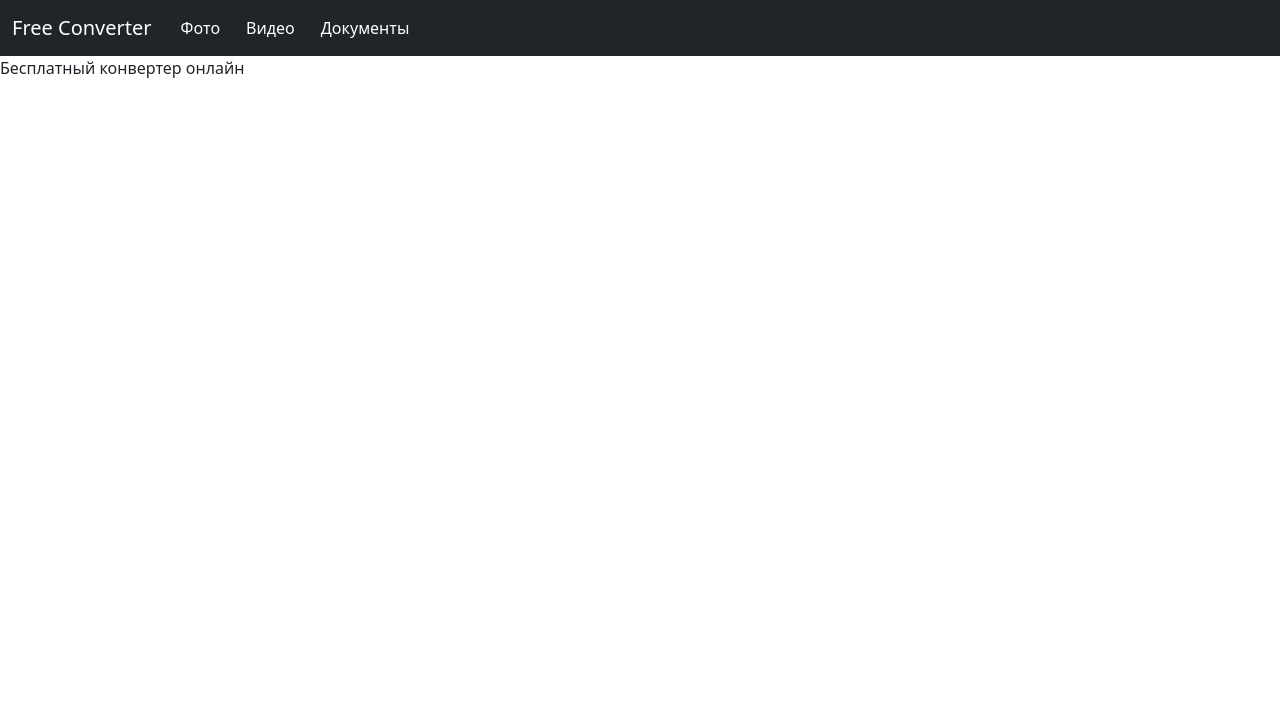
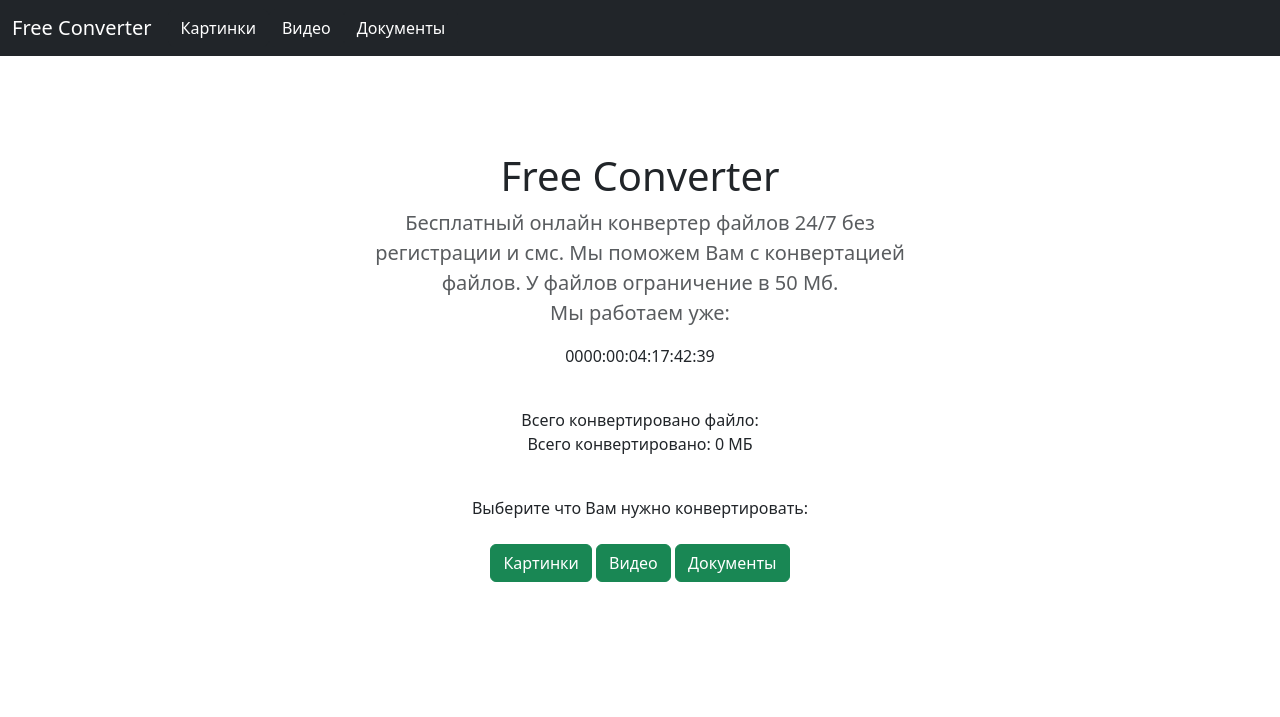
Before and after one commit to GarikSukiasyan/converter_flask, a Flask app: page / in a window 1280 px wide. Shown: the top 717 px of the page. Run offline with Flask 3, Linux system fonts and the light colour scheme; some libraries are stand-ins or nearby versions.

Commit message:
Добавил отдельный views_output.py, офрмил home.html, output.html. Остается доделать редирект с уникальным id и функцию конверта + очереди

```diff
--- a/app/__init__.py
+++ b/app/__init__.py
@@ -9,3 +9,4 @@ from .views import views_other
 from .views import views_documents
 from .views import views_videos
 from .views import views_images
+from .views import views_output
--- a/app/templates/_nawbar.html
+++ b/app/templates/_nawbar.html
@@ -29,7 +29,7 @@
 
                      <li class="nav-item dropdown">
                         <div>
-                            <a class="btn btn-dark" href="/images">Фото</a>
+                            <a class="btn btn-dark" href="/images">Картинки</a>
                         </div>
                      </li>
 
@@ -44,7 +44,6 @@
                             <a class="btn btn-dark"  href="/documents">Документы</a>
                         </div>
                      </li>
-
                  </ul>
              </div>
          </nav>
--- a/app/templates/home.html
+++ b/app/templates/home.html
@@ -3,5 +3,63 @@
 {% block title %}Free Connvertor{% endblock %}
 
 {% block body %}
-Бесплатный конвертер онлайн
+    <section class="py-5 text-center container">
+        <div class="row py-lg-5">
+            <div class="col-lg-6 col-md-8 mx-auto">
+                <h1 class="fw-light">Free Converter</h1>
+                <p class="lead text-body-secondary">
+                    Бесплатный онлайн конвертер файлов 24/7 без регистрации и смс.
+                Мы поможем Вам с конвертацией файлов. У файлов ограничение в 50 Мб.
+                <br>Мы работаем уже: <p id="result"></p>
+                <br>Всего конвертировано файло:
+                <br>Всего конвертировано: 0 МБ
+                </p>
+                <br> Выберите что Вам нужно конвертировать:
+                <br>
+                <p class="p-3">
+                    <a href="/images" class="btn btn-success my-2">Картинки</a>
+                    <a href="/videos" class="btn btn-success my-2">Видео</a>
+                    <a href="/documents" class="btn btn-success my-2">Документы</a>
+                </p>
+            </div>
+        </div>
+  </section>
+
+  <script>
+  window.onload = function() {
+    var targetDate = new Date("2022/01/01"); // Укажите желаемую дату здесь
+
+    function updateTimer() {
+        // Указываем дату, от которой нужно считать время
+        var specifiedDate = new Date('2023-08-21T00:00:00');
+
+        // Получаем текущую дату и время
+        var currentDate = new Date();
+
+        // Разница между указанной датой и текущей датой в миллисекундах
+        var timeDiff = currentDate - specifiedDate;
+
+        // Количество миллисекунд в одной минуте, часе, дне и месяце
+        var millisecondInMinute = 1000 * 60;
+        var millisecondInHour = millisecondInMinute * 60;
+        var millisecondInDay = millisecondInHour * 24;
+        var millisecondInMonth = millisecondInDay * 30;
+
+        // Вычисляем количество месяцев, дней, часов, минут и секунд
+        var months = Math.floor(timeDiff / millisecondInMonth);
+        var days = Math.floor((timeDiff % millisecondInMonth) / millisecondInDay);
+        var hours = Math.floor((timeDiff % millisecondInDay) / millisecondInHour);
+        var minutes = Math.floor((timeDiff % millisecondInHour) / millisecondInMinute);
+        var seconds = Math.floor((timeDiff % millisecondInMinute) / 1000);
+
+        // Выводим результат на страницу
+        var result = document.getElementById('result');
+        result.innerHTML = '0000:0' + months + ':0' + days + ':' + hours + ':' + minutes + ':' + seconds;
+                    }
+
+            // Запускаем обновление каждую секунду
+            setInterval(updateTimer, 1000);
+        };
+  </script>
+
 {% endblock %}
--- a/app/views/views.py
+++ b/app/views/views.py
@@ -8,9 +8,3 @@ from flask import render_template
 def home():
     # Возвращаем шаблон страницы и передаем данные из базы
     return render_template("home.html")
-
-
-@app.route('/output/<path:id>')
-def output(id):
-    # Ваш код обработки перехода по URL с переменной id
-    return 'Переход по URL: output/{}'.format(id)
--- a/app/views/views_videos.py
+++ b/app/views/views_videos.py
@@ -11,7 +11,7 @@ UPLOAD_FOLDER = 'app/static/uploadFile/'
 ALLOWED_EXTENSIONS = {'mp4', 'avi', 'gif'}
 # конфигурируем Загрузку файлов
 app.config['UPLOAD_FOLDER'] = UPLOAD_FOLDER
-app.config['MAX_CONTENT_LENGTH'] = 16 * 1024 * 1024 # 16 МБ
+app.config['MAX_CONTENT_LENGTH'] = 16 * 1024 * 1024  # 16 МБ
 
 
 def allowed_file(filename):
@@ -38,12 +38,13 @@ def upload_file():
             return redirect(request.url)
         if file and allowed_file(file.filename):
             filename = secure_filename(file.filename)
+            print(filename)
 
             len_files = len(os.listdir("app/static/uploadFile/"))
             filename = int(len_files) + int(1)
             filename = str(file.filename) + "_" + str(filename) + str(".mp4")
 
             file.save(os.path.join(app.config['UPLOAD_FOLDER'], filename))
-            return redirect(url_for('home'), 302)
+            return redirect('/output/iasd231sd/')
 
     return render_template("videos.html")
```
Also changed, not shown: app/templates/output.html (+13 -1 lines), app/templates/videos.html (+18 -15 lines), app/views/views_output.py (added, +9 -0 lines), README.md.
